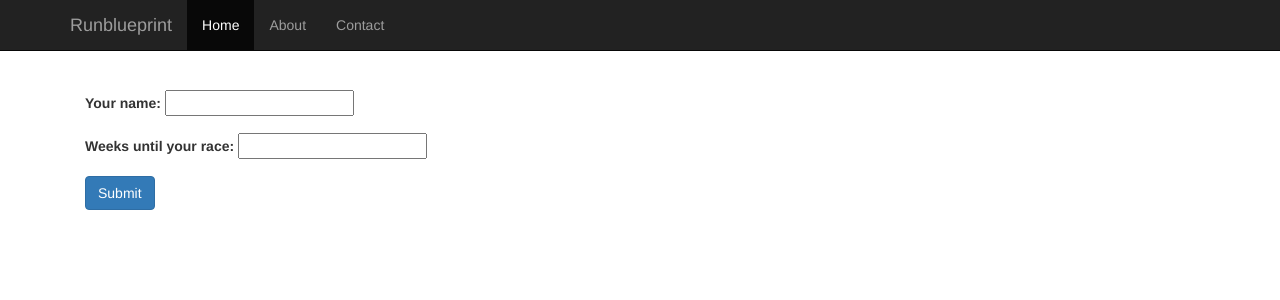
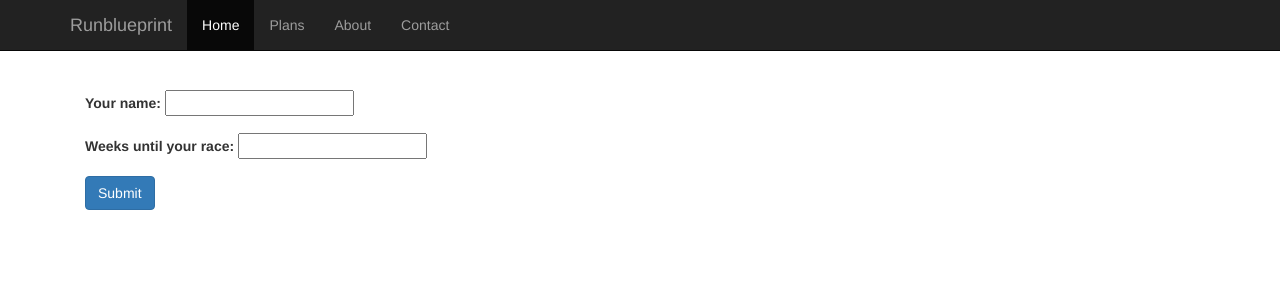
Before and after one commit to supermitch/runblueprint.com, a Django app: page /plans/ in a window 1280 px wide. Shown: the top 300 px of the page. Run offline with Django 3.2, Linux system fonts and the light colour scheme; some libraries are stand-ins or nearby versions.

Commit message:
Add a link to /plans from the homepage

```diff
--- a/runblueprint/plans/templates/nav.html
+++ b/runblueprint/plans/templates/nav.html
@@ -12,6 +12,7 @@
     <div id="navbar" class="collapse navbar-collapse">
       <ul class="nav navbar-nav">
         <li class="active"><a href="#">Home</a></li>
+        <li><a href="plans">Plans</a></li>
         <li><a href="#about">About</a></li>
         <li><a href="#contact">Contact</a></li>
       </ul>
```
